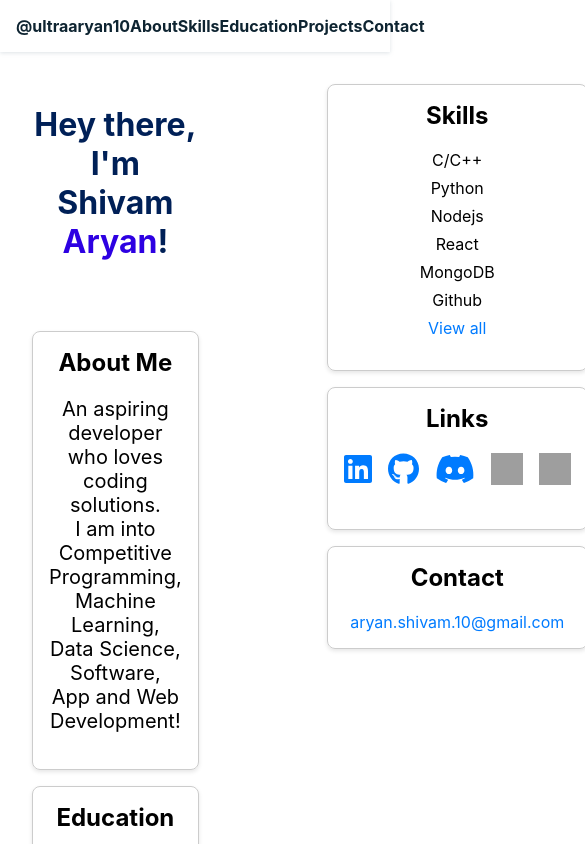
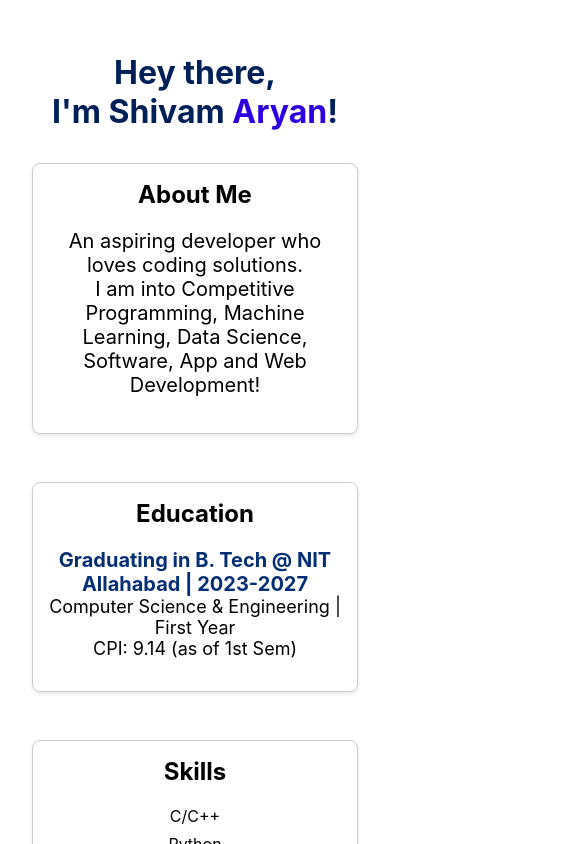
Before and after one commit to Aryan10/Aryan10.github.io, a React (Create React App) app: page / in a window 390 px wide. Shown: the top 844 px of the page, 585 px wide, since content can reach past the window. Built offline with nearby package versions, Linux system fonts and the light colour scheme; grey boxes are pictures that could not be loaded.

Commit message:
Responsive layout

```diff
--- a/src/components/Home.css
+++ b/src/components/Home.css
@@ -1,3 +1,4 @@
+@media (min-width: 796px) {
   .home {
     padding: 2rem;
     display: flex;
@@ -5,25 +6,11 @@
     align-items: center;
   }
 
-.home-header {
-  text-align: center;
-  margin-bottom: 2rem;
-}
-
   .home-content {
     display: flex;
     justify-content: space-between;
     width: 100%;
     max-width: 1200px;
-}
-
-.first-words {
-  color: #002057;
-}
-
-.last-name {
-  color: #2D00E2;
-  text-decoration: none;
   }
 
   .left-column, .right-column {
@@ -39,6 +26,21 @@
 
   .right-column {
     flex: 1 1 30%;
+  }
+}
+
+.home-header {
+  text-align: center;
+  margin-bottom: 2rem;
+}
+
+.first-words {
+  color: #002057;
+}
+
+.last-name {
+  color: #2D00E2;
+  text-decoration: none;
 }
 
 .about-me {
@@ -86,6 +88,28 @@
   text-decoration: underline;
 }
 
+@media (max-width: 796px) {
+  .home {
+    padding: 2rem;
+  }
+
+  .home-section {
+    margin-bottom: 3rem;
+  }
+
+  /* .about-me {
+    font-size: 16px;
+  }
+
+  .education-second {
+    font-size: 14px;
+  } */
+
+  .hidden-mobile {
+    display: none;
+  }
+}
+
 .icons-list {
   display: flex;
   gap: 1rem;
--- a/src/components/Home.js
+++ b/src/components/Home.js
@@ -14,8 +14,8 @@ const Home = () => {
           <section className="home-section">
             <h2>About Me</h2>
             <p className="about-me">An aspiring developer who loves coding solutions.
-            <br></br>I am into Competitive Programming, Machine Learning,
-            <br></br>Data Science, Software, App and Web Development!</p>
+            <br></br>I am into Competitive Programming, Machine Learning,&nbsp;
+            <br class="hidden-mobile"></br>Data Science, Software, App and Web Development!</p>
           </section>
           <section className="home-section">
             <h2>Education</h2>
--- a/src/components/Navbar.css
+++ b/src/components/Navbar.css
@@ -18,3 +18,9 @@
     color: #0f46a2;
     text-decoration: underline;
   }
+
+  @media (max-width: 767px) {
+    .navbar {
+      display: none;
+    }
+  }
```
Lines whose indentation alone changed are shown as unchanged.
